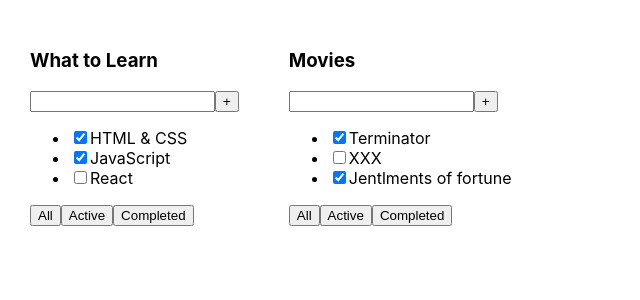
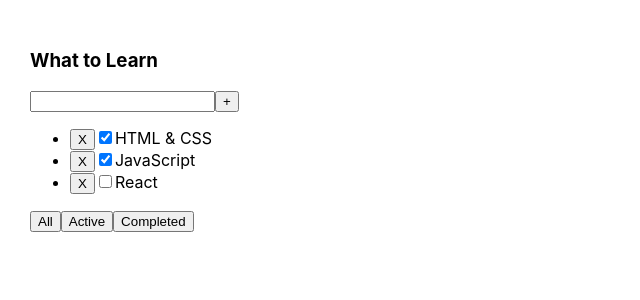
Before and after one commit to Pavel-SS/ToDo-list-Samurai-, a React (Create React App) app: page / in a window 1280 px wide. Shown: the top 300 px of the page, without its empty margins (0-640 px from the left). Built offline with nearby package versions, Linux system fonts and the light colour scheme.

Commit message:
finish lesson 2

```diff
--- a/src/App.tsx
+++ b/src/App.tsx
@@ -1,24 +1,45 @@
-import React from 'react';
+import React, { useState } from 'react';
 
 import './App.css';
-import { TasksType, TodoList } from './component/Todolist';
+import { TodoList } from './component/Todolist';
+
+export type FilterWords = "All" | "Active" | "Completed";
 
 function App() {
-  let tasks1: Array<TasksType> = [
+  let [tasks, setTasks] = useState([
     { id: 1, title: "HTML & CSS", isDone: true },
     { id: 2, title: "JavaScript", isDone: true },
     { id: 3, title: "React", isDone: false }
-  ]
-  let tasks2: Array<TasksType> = [
-    { id: 1, title: "Terminator", isDone: true },
-    { id: 2, title: "XXX", isDone: false },
-    { id: 3, title: "Jentlments of fortune", isDone: true }
-  ]
+  ])
+  const removeTask = (idT:number) => {
+    let filteredTasks = tasks.filter(item => item.id !==idT)
+    setTasks(filteredTasks);
+  }
+
+
+  let [filters, setFilter] = useState<FilterWords>("All")
+
+  const fiterStatusTask = (value:FilterWords) => {
+    setFilter(value)
+  }
+  let taskForTodoList = tasks;
+
+//  if (filters === 'Active' ){
+//    taskForTodoList = tasks.filter(i => !i.isDone)
+//  }
+//  if (filters  === 'Completed'){
+//    taskForTodoList = tasks.filter(i => i.isDone)
+//  }
+taskForTodoList = filters === 'Active' ?  tasks.filter(i => !i.isDone): filters === 'Completed' ? tasks.filter(i => i.isDone) : tasks;
 
   return (
     <div className="App">
-      <TodoList title = "What to Learn" tasks = { tasks1 }/>
-      <TodoList title = "Movies" tasks = { tasks2 }/>
+      <TodoList
+        title = "What to Learn"
+        tasks = { taskForTodoList }
+        remove = {removeTask}
+        filters = {fiterStatusTask}
+      />
     </div>
   )
 
--- a/src/component/Todolist.tsx
+++ b/src/component/Todolist.tsx
@@ -1,5 +1,5 @@
 import React from "react";
-
+import { FilterWords } from "../App";
 export type TasksType = {
 	id: number
 	title: string
@@ -9,6 +9,8 @@ export type TasksType = {
 type PropsType = {
 	title: string
 	tasks: Array<TasksType>
+  remove: (idT:number) => void
+  filters: (value: FilterWords) => void
 }
 
 export function TodoList(props: PropsType) {
@@ -20,23 +22,22 @@ export function TodoList(props: PropsType) {
                 <button>+</button>
               </div>
               <ul>
-                <li>
-                  <input type="checkbox" checked={props.tasks[0].isDone} />
-                  <span>{props.tasks[0].title}</span>
-                </li>
-                <li>
-                  <input type="checkbox" checked={props.tasks[1].isDone} />
-                  <span>{props.tasks[1].title}</span>
-                </li>
-                <li>
-                  <input type="checkbox" checked={props.tasks[2].isDone} />
-                  <span>{props.tasks[2].title}</span>
-                </li>
+                {props.tasks.map(item=>{
+                  return(
+                    <li key ={item.id}>
+                      <button onClick={()=>props.remove(item.id)}>X</button>
+                      <input type="checkbox"
+                      checked={item.isDone} />
+                      <span>{item.title}</span>
+
+                    </li>
+                  )
+                })}
               </ul>
               <div>
-                <button>All</button>
-                <button>Active</button>
-                <button>Completed</button>
+                <button onClick={()=>props.filters('All')}>All</button>
+                <button onClick={()=>props.filters('Active')}>Active</button>
+                <button onClick={()=>props.filters('Completed')}>Completed</button>
               </div>
             </div>
 
```
Also changed, not shown: 1 other file (tests, documents, lock files or other folders).
